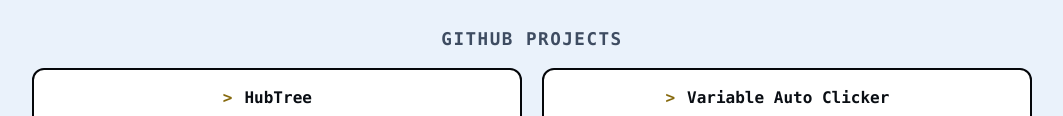
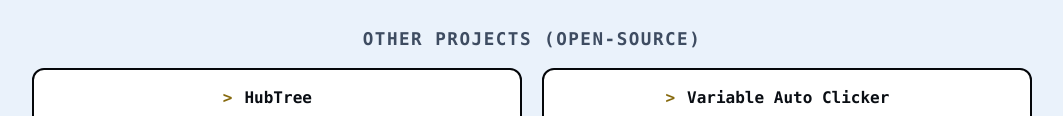
Before and after one commit to r3cla/recla, an Astro site: page /projects in a window 1280 px wide. Shown: the part 1767-1883 px from the top of the page, without its empty margins (108-1171 px from the left). Built offline with nearby package versions, Linux system fonts and the light colour scheme; Astro itself is replaced by a stand-in of ours.

Commit message:
rename bottom portfolio section

```diff
--- a/src/pages/projects.astro
+++ b/src/pages/projects.astro
@@ -215,7 +215,7 @@
     </section>
 
     <section class="portfolio-section github-section">
-        <h2 class="section-title">GitHub Projects</h2>
+        <h2 class="section-title">Other Projects (open-source)</h2>
         <ul class="project-list" data-elevate>
             {githubProjects.map((project) => <ProjectCard {...project} />)}
         </ul>
```
